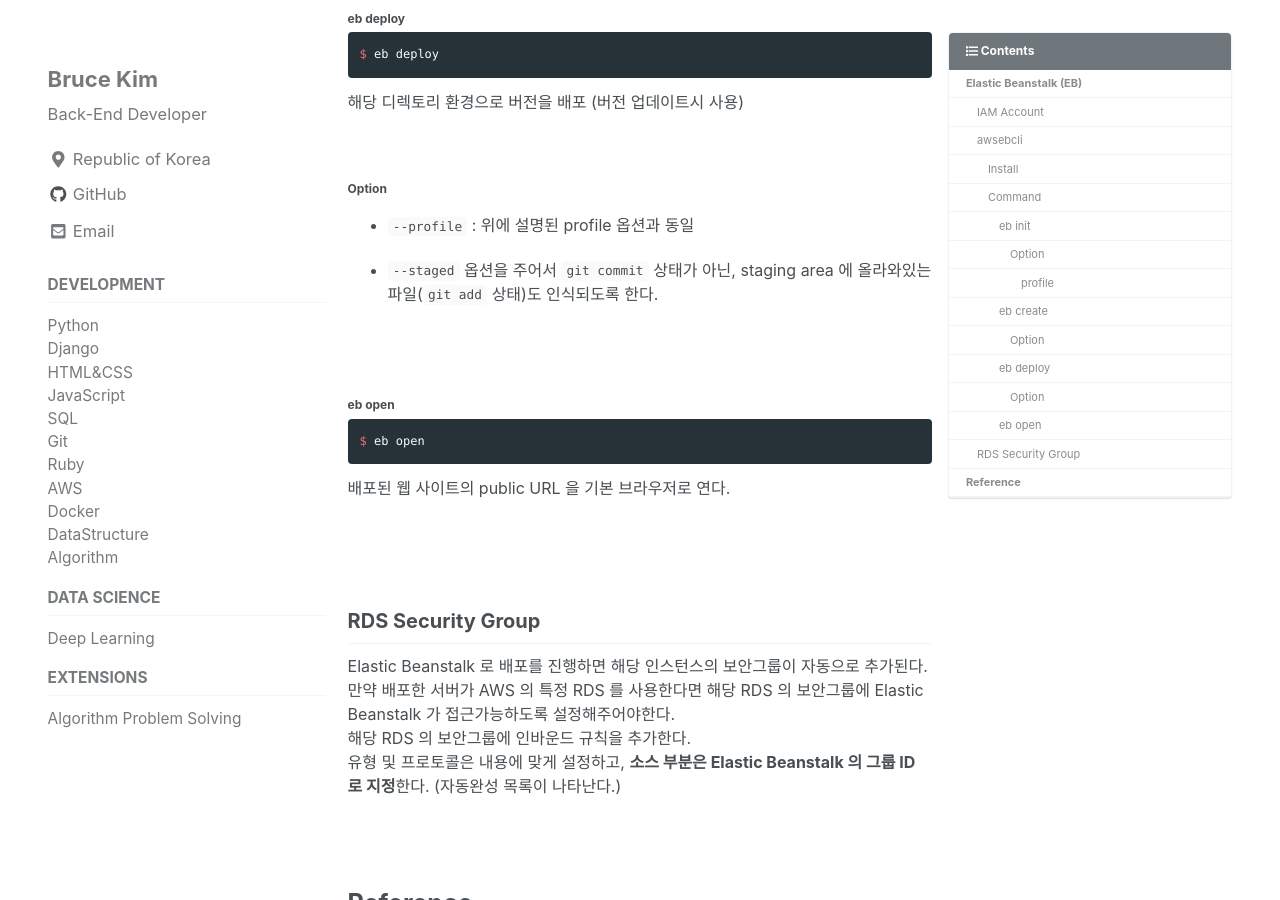
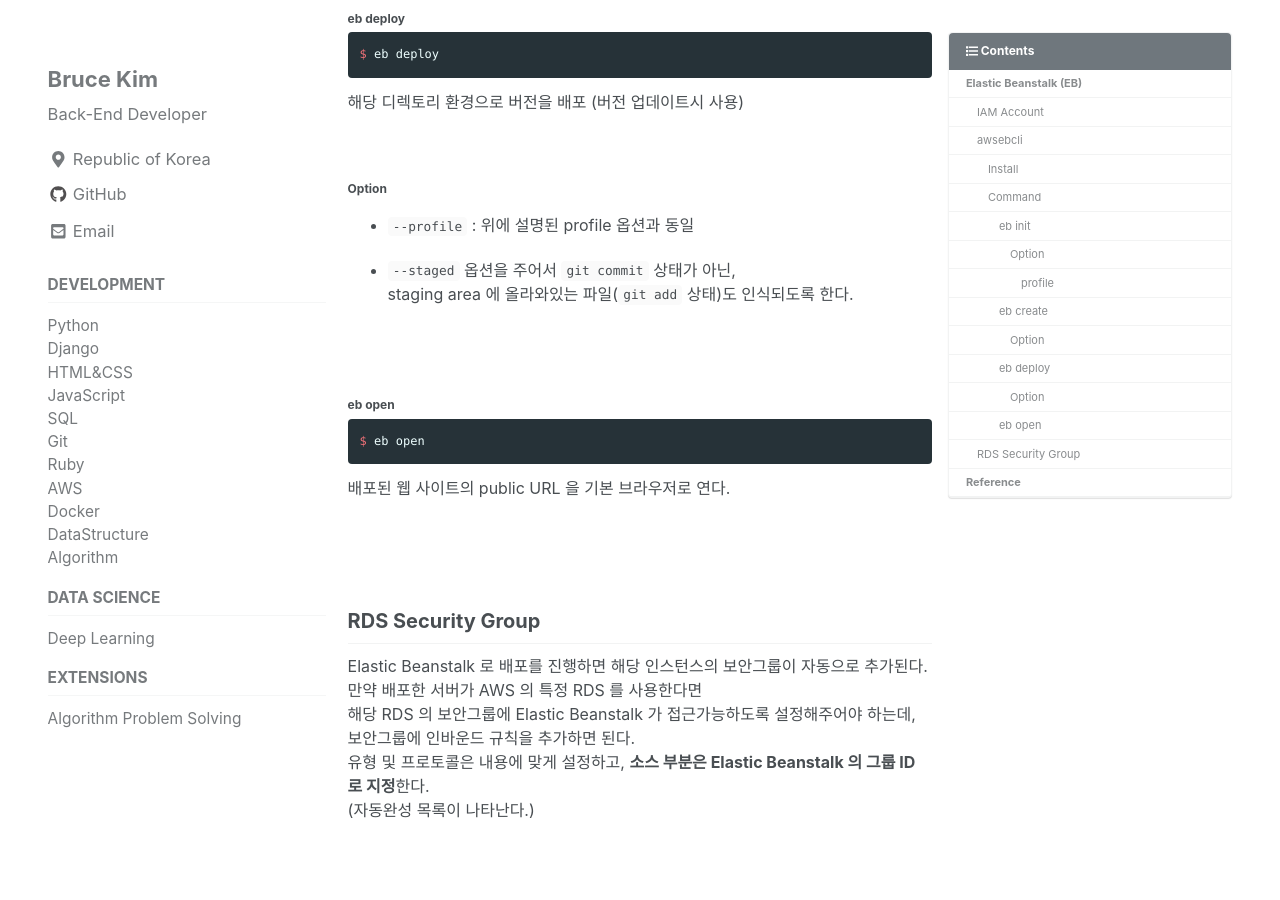
Before and after one commit to devbruce/devbruce.github.io, a Jekyll site: the page built from _posts/AWS/2018-12-12-aws-09-eb_intro.md, in a window 1280 px wide and 900 px high, scrolled down 2700 px. Built offline with Jekyll 4.4.1, drawn with Linux system fonts in a browser that asks for light colours; cached includes are drawn as plain includes; nearby versions of some CDN libraries; comment, search, counter and statistics services are not loaded; some of the changed text lies outside the part shown.

Commit message:
Modify aws-09

```diff
--- a/_posts/AWS/2018-12-12-aws-09-eb_intro.md
+++ b/_posts/AWS/2018-12-12-aws-09-eb_intro.md
@@ -81,7 +81,8 @@ $ eb init
 
 - 명령어를 실행함에 따라 git 과 연동이 된다.
 `eb create`, `eb deploy` 명령어는 git 에서 commit 되어있는 파일을 기준으로 진행된다.
-이러한 특징에 따라 ignored 된 파일 중 secret data를 관리해주어야 한다. (배포시에는 추가, git commit 할 때는 ignore)
+이러한 특징에 따라 ignored 된 파일 중 secret data를 관리해주어야 한다.
+(배포시에는 추가, git commit 할 때는 ignore)
 
 > ignored 파일을 배포시마다 관리하기에는 번거로우므로 Shell Script 파일을 작성하여 자동화 할 수 있다.
 
@@ -134,7 +135,8 @@ $ eb deploy
 
 - `--profile` : 위에 설명된 profile 옵션과 동일
 
-- `--staged` 옵션을 주어서 `git commit` 상태가 아닌, staging area 에 올라와있는 파일(`git add` 상태)도 인식되도록 한다.
+- `--staged` 옵션을 주어서 `git commit` 상태가 아닌,
+staging area 에 올라와있는 파일(`git add` 상태)도 인식되도록 한다.
 
 <br><br>
 
@@ -151,9 +153,11 @@ $ eb open
 ## RDS Security Group
 
 Elastic Beanstalk 로 배포를 진행하면 해당 인스턴스의 보안그룹이 자동으로 추가된다.
-만약 배포한 서버가 AWS 의 특정 RDS 를 사용한다면 해당 RDS 의 보안그룹에 Elastic Beanstalk 가 접근가능하도록 설정해주어야한다.
-해당 RDS 의 보안그룹에 인바운드 규칙을 추가한다.
-유형 및 프로토콜은 내용에 맞게 설정하고, **소스 부분은 Elastic Beanstalk 의 그룹 ID 로 지정**한다. (자동완성 목록이 나타난다.)
+만약 배포한 서버가 AWS 의 특정 RDS 를 사용한다면
+해당 RDS 의 보안그룹에 Elastic Beanstalk 가 접근가능하도록 설정해주어야 하는데,
+보안그룹에 인바운드 규칙을 추가하면 된다.
+유형 및 프로토콜은 내용에 맞게 설정하고, **소스 부분은 Elastic Beanstalk 의 그룹 ID 로 지정**한다.
+(자동완성 목록이 나타난다.)
 
 <br><br>
 
```
